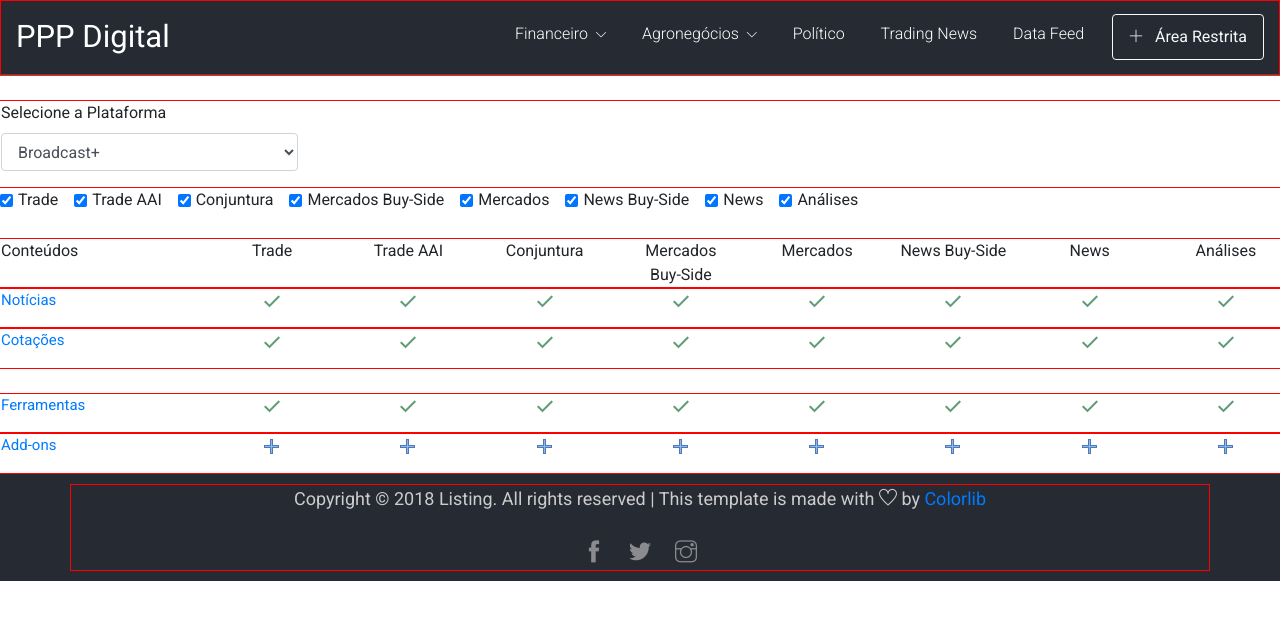
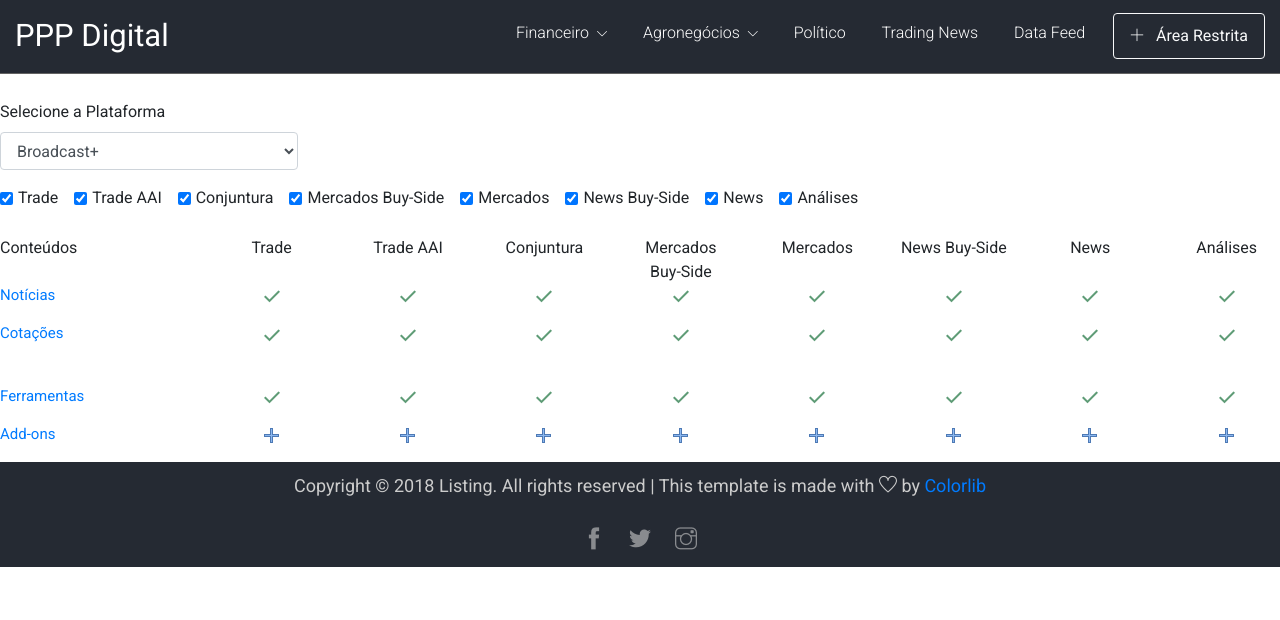
Before and after one commit to brunoLeal93/PPP-Digital, a Flask app: page /Conteudo-vs-Pacotes in a window 1280 px wide. Shown: the top 620 px of the page. Run offline with Flask 2, Linux system fonts and the light colour scheme; some libraries are stand-ins or nearby versions.

Commit message:
Correção

```diff
--- a/app/templates/ppp.html
+++ b/app/templates/ppp.html
@@ -6,9 +6,9 @@
 <style>
     body{ padding-top: 100px}
 
-    .row {
+    /*.row {
           border: 1px solid red;
-        }
+        } */
 </style>
 {%endblock%}
 
```
